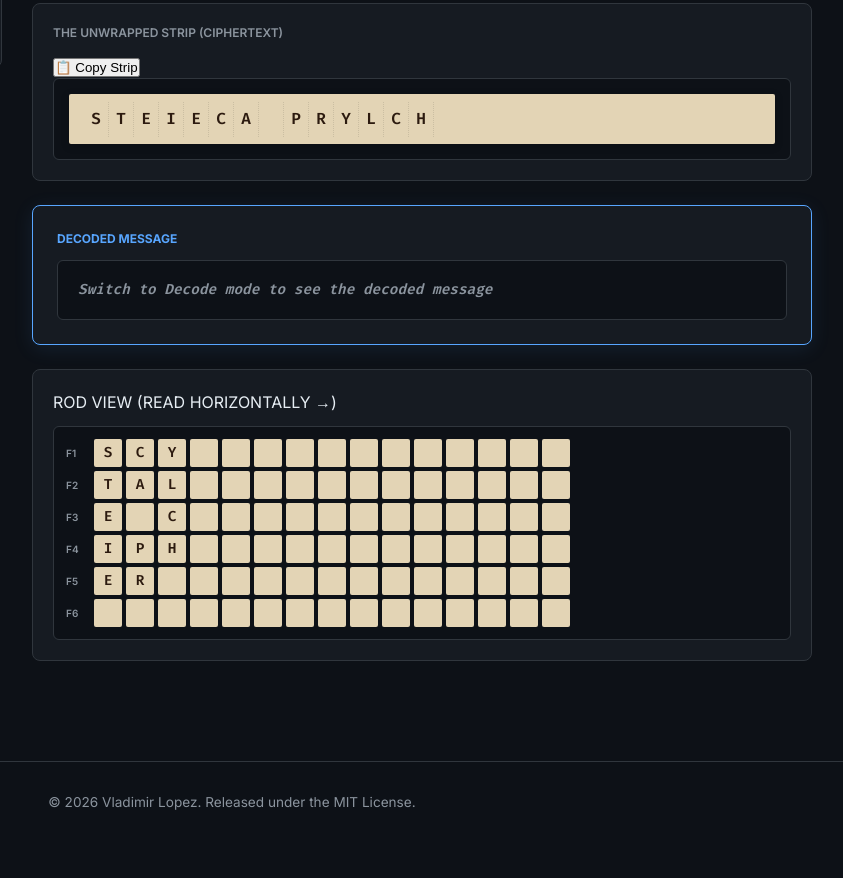
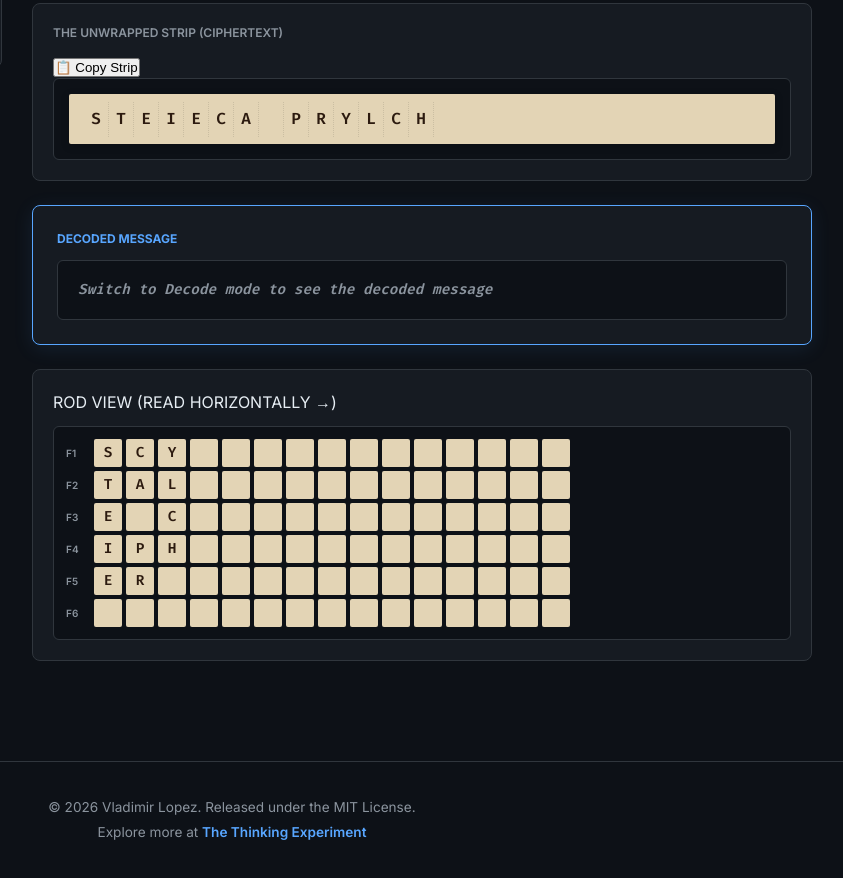
Before and after one commit to vladimirlopez/scytale-simulation, a website built with Vite: page index.html in a window 1280 px wide. Shown: the part 508-1386 px from the top of the page, without its empty margins (408-1251 px from the left). Before the commit the page ends 1350 px from the top, so only its background shows below. Built offline with nearby package versions, Linux system fonts and the light colour scheme.

Commit message:
Add link to 'The Thinking Experiment' blog in footer

```diff
--- a/index.html
+++ b/index.html
@@ -167,6 +167,8 @@
   </div>
   <footer>
     <p>&copy; 2026 Vladimir Lopez. Released under the MIT License.</p>
+    <p>Explore more at <a href="https://vladimirlopez.github.io/the-thinking-experiment/" target="_blank"
+        rel="noopener">The Thinking Experiment</a></p>
   </footer>
 
   <script type="module" src="/main.js"></script>
--- a/style.css
+++ b/style.css
@@ -593,6 +593,20 @@ footer {
     font-size: 0.85rem;
 }
 
+footer p {
+    margin: 5px 0;
+}
+
+footer a {
+    color: var(--accent-primary);
+    text-decoration: none;
+    font-weight: 600;
+}
+
+footer a:hover {
+    text-decoration: underline;
+}
+
 /* Responsive */
 @media (max-width: 900px) {
     main {
```
